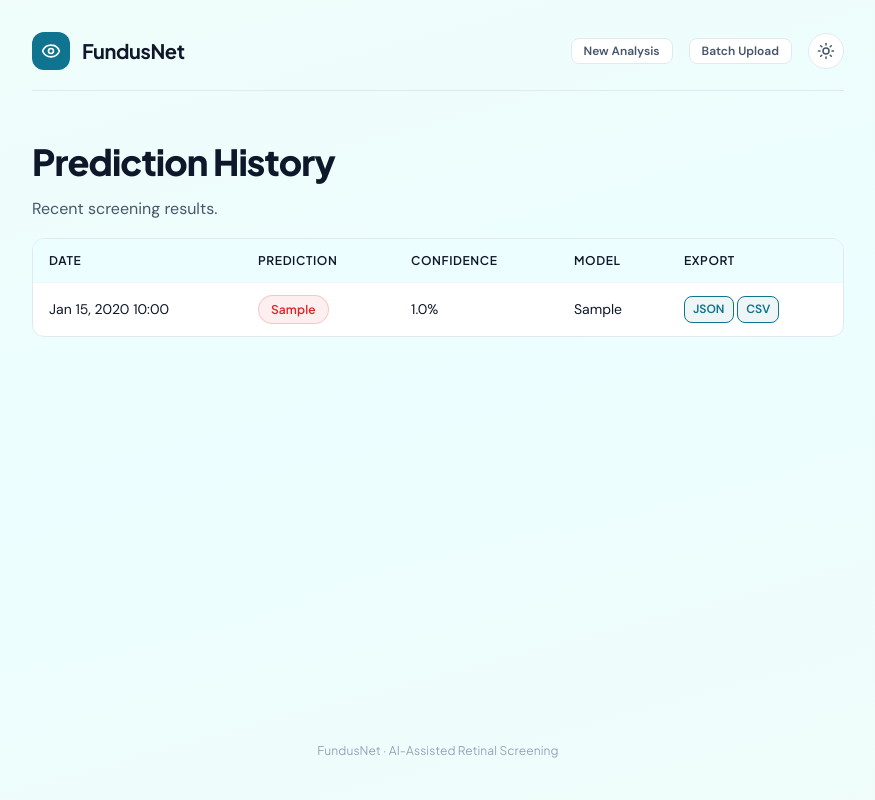
After one commit to Mariakevin/FundusNet, a Django app: page /history/ in a window 1280 px wide. The commit adds this page. Shown: the whole page, without its empty margins (202-1077 px from the left). Run offline with Django 5.2, Linux system fonts and the light colour scheme; tables that the repository leaves empty hold one stand-in row (values such as "Sample post"); some libraries are stand-ins or nearby versions.

Commit message:
feat: prediction history, export, batch upload
Phase 4:
- Add /history/ view showing last 20 predictions
- Add /export/<id>/?format=json|csv for download
- Add /batch/ view for multi-file upload
- Add history.html template with table
- Add batch.html template with multi-file dropzone
- Add table and button CSS styles
- Add empty state styling

```diff
--- a/retina_app/static/retina_app/medical.css
+++ b/retina_app/static/retina_app/medical.css
@@ -938,3 +938,70 @@ a:focus-visible { outline: 3px solid var(--brand); outline-offset: 2px; border-r
 
   .retina-card { padding: var(--space-5); }
 }
+
+/* ── Tables ──────────────────────────────────────────────────────────────── */
+.retina-table-wrap {
+  overflow-x: auto;
+  border: 1px solid var(--border);
+  border-radius: var(--radius-lg);
+  background: var(--surface);
+}
+.retina-table {
+  width: 100%;
+  border-collapse: collapse;
+  font-size: var(--text-sm);
+}
+.retina-table th,
+.retina-table td {
+  padding: var(--space-3) var(--space-4);
+  text-align: left;
+  border-bottom: 1px solid var(--border-light);
+}
+.retina-table th {
+  background: var(--brand-faint);
+  font-weight: 600;
+  font-family: var(--font-display);
+  color: var(--text);
+  font-size: var(--text-xs);
+  text-transform: uppercase;
+  letter-spacing: 0.05em;
+}
+.retina-table tbody tr:hover { background: var(--surface-hover); }
+.retina-table tbody tr:last-child td { border-bottom: none; }
+
+/* ── Buttons ─────────────────────────────────────────────────────────────── */
+.retina-btn-sm {
+  padding: var(--space-1) var(--space-3);
+  font-size: var(--text-xs);
+  border-radius: var(--radius);
+  background: var(--surface);
+  border: 1px solid var(--border);
+  color: var(--text-secondary);
+  cursor: pointer;
+  transition: all var(--duration) var(--ease);
+  text-decoration: none;
+  font-family: var(--font-body);
+}
+.retina-btn-sm:hover { background: var(--brand-bg); border-color: var(--brand); color: var(--brand); }
+.retina-btn-xs {
+  padding: var(--space-1) var(--space-2);
+  font-size: var(--text-xs);
+  border-radius: var(--radius);
+  background: var(--brand-bg);
+  border: 1px solid var(--brand);
+  color: var(--brand);
+  cursor: pointer;
+  transition: all var(--duration) var(--ease);
+  text-decoration: none;
+  font-family: var(--font-body);
+}
+.retina-btn-xs:hover { background: var(--brand); color: #fff; }
+
+/* ── Empty state ─────────────────────────────────────────────────────────── */
+.retina-empty {
+  text-align: center;
+  padding: var(--space-16) var(--space-4);
+  color: var(--text-muted);
+}
+.retina-empty svg { width: 48px; height: 48px; margin-bottom: var(--space-4); opacity: 0.4; }
+.retina-empty p { margin-bottom: var(--space-6); }
--- /dev/null
+++ b/retina_app/templates/history.html
@@ -0,0 +1,85 @@
+{% extends "base.html" %}
+{% block title %}Prediction History — FundusNet{% endblock %}
+{% block content %}
+<a href="/" class="skip-link">Skip to main content</a>
+<div class="retina-page">
+  <header class="retina-header" role="banner">
+    <a href="/" class="retina-brand" aria-label="FundusNet home">
+      <div class="retina-brand-icon"><i data-lucide="eye" aria-hidden="true"></i></div>
+      <span class="retina-brand-name">FundusNet</span>
+    </a>
+    <div class="retina-header-actions">
+      <a href="/" class="retina-btn retina-btn-sm">New Analysis</a>
+      <a href="/batch/" class="retina-btn retina-btn-sm">Batch Upload</a>
+      <button id="dark-mode-toggle" class="retina-dark-toggle" aria-label="Toggle dark mode">
+        <i data-lucide="sun" class="dark-mode-icon-light" aria-hidden="true"></i>
+        <i data-lucide="moon" class="dark-mode-icon-dark" aria-hidden="true"></i>
+      </button>
+    </div>
+  </header>
+
+  <main id="main-content" role="main">
+    <h1>Prediction History</h1>
+    <p>Recent screening results.</p>
+
+    {% if records %}
+    <div class="retina-table-wrap">
+      <table class="retina-table" aria-label="Prediction history">
+        <thead>
+          <tr>
+            <th scope="col">Date</th>
+            <th scope="col">Prediction</th>
+            <th scope="col">Confidence</th>
+            <th scope="col">Model</th>
+            <th scope="col">Export</th>
+          </tr>
+        </thead>
+        <tbody>
+          {% for record in records %}
+          <tr>
+            <td>{{ record.created_at|date:"M d, Y H:i" }}</td>
+            <td>
+              <span class="retina-badge {% if record.predicted_class == 'Healthy' %}retina-badge-healthy{% else %}retina-badge-abnormal{% endif %}">
+                {{ record.predicted_class }}
+              </span>
+            </td>
+            <td>{{ record.confidence|floatformat:1 }}%</td>
+            <td>{{ record.model_version }}</td>
+            <td>
+              <a href="/export/{{ record.id }}/?format=json" class="retina-btn retina-btn-xs" title="Export as JSON">JSON</a>
+              <a href="/export/{{ record.id }}/?format=csv" class="retina-btn retina-btn-xs" title="Export as CSV">CSV</a>
+            </td>
+          </tr>
+          {% endfor %}
+        </tbody>
+      </table>
+    </div>
+    {% else %}
+    <div class="retina-empty">
+      <i data-lucide="inbox" aria-hidden="true"></i>
+      <p>No predictions yet.</p>
+      <a href="/" class="retina-btn retina-btn-primary">Start Analyzing</a>
+    </div>
+    {% endif %}
+  </main>
+
+  <footer class="retina-footer" role="contentinfo">
+    <span>FundusNet &middot; AI-Assisted Retinal Screening</span>
+  </footer>
+</div>
+
+<script>
+document.addEventListener('DOMContentLoaded', function() {
+  var toggle = document.getElementById('dark-mode-toggle');
+  var html = document.documentElement;
+  var saved = localStorage.getItem('fundusnet-theme');
+  if (saved === 'dark') html.classList.add('dark-mode');
+  if (toggle) {
+    toggle.addEventListener('click', function() {
+      html.classList.toggle('dark-mode');
+      localStorage.setItem('fundusnet-theme', html.classList.contains('dark-mode') ? 'dark' : 'light');
+    });
+  }
+});
+</script>
+{% endblock %}
--- a/retina_app/urls.py
+++ b/retina_app/urls.py
@@ -11,10 +11,13 @@ from .api import (
     predict_single,
     service_stats,
 )
-from .views import index_view, protected_media
+from .views import batch_view, export_view, history_view, index_view, protected_media
 
 urlpatterns = [
     path("", index_view, name="index"),
+    path("history/", history_view, name="history"),
+    path("export/<int:record_id>/", export_view, name="export"),
+    path("batch/", batch_view, name="batch"),
     path("media/<path:path>", protected_media, name="protected_media"),
     # API v1
     path("api/v1/", api_root, name="api-root"),
--- a/retina_app/views.py
+++ b/retina_app/views.py
@@ -1,16 +1,20 @@
 """Views for FundusNet — single-page screening tool."""
 
+import csv
+import io
+import json
 import logging
 import mimetypes
 import os
 
 from django.conf import settings
 from django.core.files.storage import default_storage
-from django.http import FileResponse, Http404, HttpRequest, HttpResponse
+from django.http import FileResponse, Http404, HttpRequest, HttpResponse, JsonResponse
 from django.shortcuts import render
 
 from .constants import CATEGORIES
 from .forms import ImageUploadForm
+from .models import PredictionRecord, UploadedImage
 from .services.exceptions import (
     ImageCorruptError,
     ImageDimensionError,
@@ -110,3 +114,75 @@ def protected_media(request: HttpRequest, path: str) -> HttpResponse:
         return response
     except FileNotFoundError:
         raise Http404("File not found")
+
+
+def history_view(request: HttpRequest) -> HttpResponse:
+    """Show recent prediction history."""
+    records = PredictionRecord.objects.filter(is_deleted=False).order_by("-created_at")[:20]
+    return render(request, "history.html", {"records": records})
+
+
+def export_view(request: HttpRequest, record_id: int) -> HttpResponse:
+    """Export a single prediction as JSON or CSV."""
+    fmt = request.GET.get("format", "json")
+
+    try:
+        record = PredictionRecord.objects.get(id=record_id, is_deleted=False)
+    except PredictionRecord.DoesNotExist:
+        raise Http404("Record not found")
+
+    data = {
+        "id": record.id,
+        "predicted_class": record.predicted_class,
+        "confidence": record.confidence,
+        "model_version": record.model_version,
+        "patient_identifier": record.patient_identifier,
+        "clinical_notes": record.clinical_notes,
+        "created_at": record.created_at.isoformat(),
+    }
+
+    if fmt == "csv":
+        output = io.StringIO()
+        writer = csv.DictWriter(output, fieldnames=data.keys())
+        writer.writeheader()
+        writer.writerow(data)
+        response = HttpResponse(output.getvalue(), content_type="text/csv")
+        response["Content-Disposition"] = f'attachment; filename="prediction_{record_id}.csv"'
+        return response
+
+    response = HttpResponse(json.dumps(data, indent=2), content_type="application/json")
+    response["Content-Disposition"] = f'attachment; filename="prediction_{record_id}.json"'
+    return response
+
+
+def batch_view(request: HttpRequest) -> HttpResponse:
+    """Batch upload view for multiple images."""
+    results = []
+    error_message = None
+
+    if request.method == "POST":
+        files = request.FILES.getlist("images")
+        if not files:
+            error_message = "No images provided."
+        elif len(files) > 100:
+            error_message = "Maximum 100 images per batch."
+        else:
+            for f in files:
+                uploaded = UploadedImage.objects.create(image=f)
+                image_path = os.path.join(settings.MEDIA_ROOT, uploaded.image.name)
+                try:
+                    prediction_data = predict_image(image_path, use_ensemble=True, use_gradcam=False)
+                    results.append({
+                        "filename": f.name,
+                        "label": prediction_data["label"],
+                        "confidence": prediction_data["confidence"] * 100,
+                        "success": True,
+                    })
+                except Exception as exc:
+                    results.append({
+                        "filename": f.name,
+                        "error": str(exc),
+                        "success": False,
+                    })
+
+    return render(request, "batch.html", {"results": results, "error_message": error_message})
```
Also changed, not shown: retina_app/templates/batch.html (added, +145 -0 lines).
